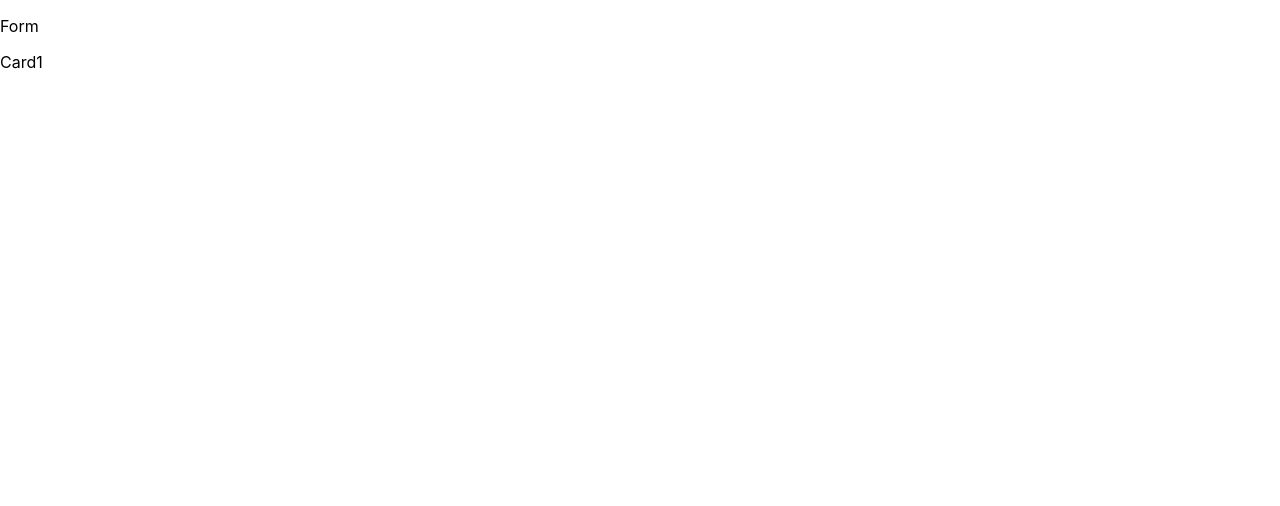
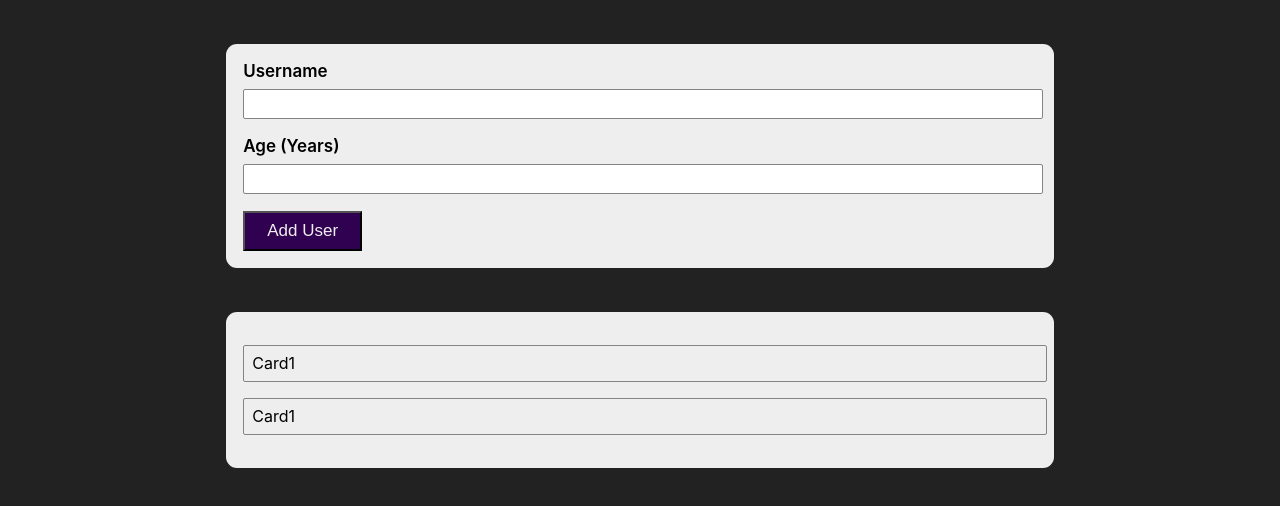
Before and after one commit to karalkal/React-Schwarzmueller-Course, a React (Create React App) app in the folder 03-practice-render-input-as-card/: page / in a window 1280 px wide. Shown: the top 506 px of the page. Built offline with nearby package versions, Linux system fonts and the light colour scheme.

Commit message:
completed styling of components

```diff
--- a/03-practice-render-input-as-card/src/App.css
+++ b/03-practice-render-input-as-card/src/App.css
@@ -1,38 +1,15 @@
-.App {
-  text-align: center;
+/* If the display of your parent container is flex, then
+margin: auto auto (also known as margin: auto)
+will work to center it both horizontally and vertically,
+regardless if it is an inline or block element. */
+
+#main-container {
+  display: flex;
+  /* vertical */
+  /* align-items: center; */
+
+  /* horizontal */
+  justify-content: center;
+
+  flex-direction: column;
 }
-
-.App-logo {
-  height: 40vmin;
-  pointer-events: none;
-}
-
-@media (prefers-reduced-motion: no-preference) {
-  .App-logo {
-    animation: App-logo-spin infinite 20s linear;
-  }
-}
-
-.App-header {
-  background-color: #282c34;
-  min-height: 100vh;
-  display: flex;
-  flex-direction: column;
-  align-items: center;
-  justify-content: center;
-  font-size: calc(10px + 2vmin);
-  color: white;
-}
-
-.App-link {
-  color: #61dafb;
-}
-
-@keyframes App-logo-spin {
-  from {
-    transform: rotate(0deg);
-  }
-  to {
-    transform: rotate(360deg);
-  }
-}
--- a/03-practice-render-input-as-card/src/App.js
+++ b/03-practice-render-input-as-card/src/App.js
@@ -1,12 +1,12 @@
-import './App.css';
 import Form from './components/Form'
 import Cards from './components/Cards'
+import "./App.css"
 
 function App() {
   return (
-    <div>
-      <Form />
-      <Cards />
+    <div id="main-container">
+        <Form />
+        <Cards />
     </div>
   );
 }
--- a/03-practice-render-input-as-card/src/components/Cards.css
+++ b/03-practice-render-input-as-card/src/components/Cards.css
@@ -0,0 +1,17 @@
+.cards-container {
+    width: 62%;
+    margin: 44px auto 0;
+    background-color: #EEEEEE;
+    padding: 17px;
+    border-radius: 11px;
+}
+
+
+.cards-container>p {
+    width: 100%;
+    padding-left: 8px;
+    border: 1px solid #848484;
+    border-radius: 2px;
+    height: 35px;
+    line-height: 35px;
+}
--- a/03-practice-render-input-as-card/src/components/Cards.js
+++ b/03-practice-render-input-as-card/src/components/Cards.js
@@ -1,11 +1,12 @@
 import React from "react"
+import './Cards.css'
+
 
 export default function Cards() {
     return (
-        <div>
-            <div>
-                <p>Card1</p>
-            </div>
+        <div className="cards-container ">
+            <p>Card1</p>
+            <p>Card1</p>
         </div>
     )
 }
--- a/03-practice-render-input-as-card/src/components/Form.css
+++ b/03-practice-render-input-as-card/src/components/Form.css
@@ -0,0 +1,34 @@
+.form-container {
+    width: 62%;
+    margin: 44px auto 0;
+    background-color: #EEEEEE;
+    padding: 17px;
+    border-radius: 11px;
+}
+
+.form>label,
+.form>input {
+    display: block;
+}
+
+.form>label {
+    font-size: 17px;
+    font-weight: 600;
+}
+
+.form>input {
+    margin: 8px 0 17px;
+    width: 100%;
+    height: 26px;
+    border: 1px solid #848484;
+    border-radius: 2px;
+}
+
+.form>.submit-btn {
+    font-size: 17px;
+    font-weight: 500;
+    padding: 8px 22px;
+    background-color: #300150;
+    color: #EEEEEE;
+
+}
--- a/03-practice-render-input-as-card/src/components/Form.js
+++ b/03-practice-render-input-as-card/src/components/Form.js
@@ -1,4 +1,6 @@
 import React from "react"
+import './Form.css'
+
 
 export default function Form() {
     const [formData, setFormData] = React.useState(
@@ -7,8 +9,49 @@ export default function Form() {
             age: "",
         }
     )
-    console.log(formData)
-    return <form>
-        <p>Form</p>
-    </form>
+
+
+    function handleChange(event) {
+        console.log("handleChange function", event.target.name)
+    }
+
+    function handleSubmit() {
+        console.log("handleSubmit function")
+    }
+
+
+
+    return (
+        <div className="form-container">
+            <form className="form" onSubmit={handleSubmit}>
+
+                {/* Tip: The for attribute of <label> must be equal to the id attribute of the related element to bind them together.
+                A label can also be bound to an element by placing the element inside the <label> element.  */}
+
+                {/* To access the fields in the event handler use the event.target.name and event.target.value syntax. */}
+
+                <label htmlFor="username">Username</label>
+                <input
+                    type="text"
+                    id="username"
+                    onChange={handleChange}
+                    name="username"
+                    value={formData.name}
+                />
+
+                <label htmlFor="age">Age (Years)</label>
+                <input
+                    type="text"
+                    id="age"
+                    onChange={handleChange}
+                    name="age"
+                    value={formData.age}
+                />
+
+                <button className="submit-btn" >Add User</button>
+            </form>
+        </div>
+    )
+
+
 }
--- a/03-practice-render-input-as-card/src/index.css
+++ b/03-practice-render-input-as-card/src/index.css
@@ -5,6 +5,9 @@ body {
     sans-serif;
   -webkit-font-smoothing: antialiased;
   -moz-osx-font-smoothing: grayscale;
+
+  background-color: #222222;
+
 }
 
 code {
```
